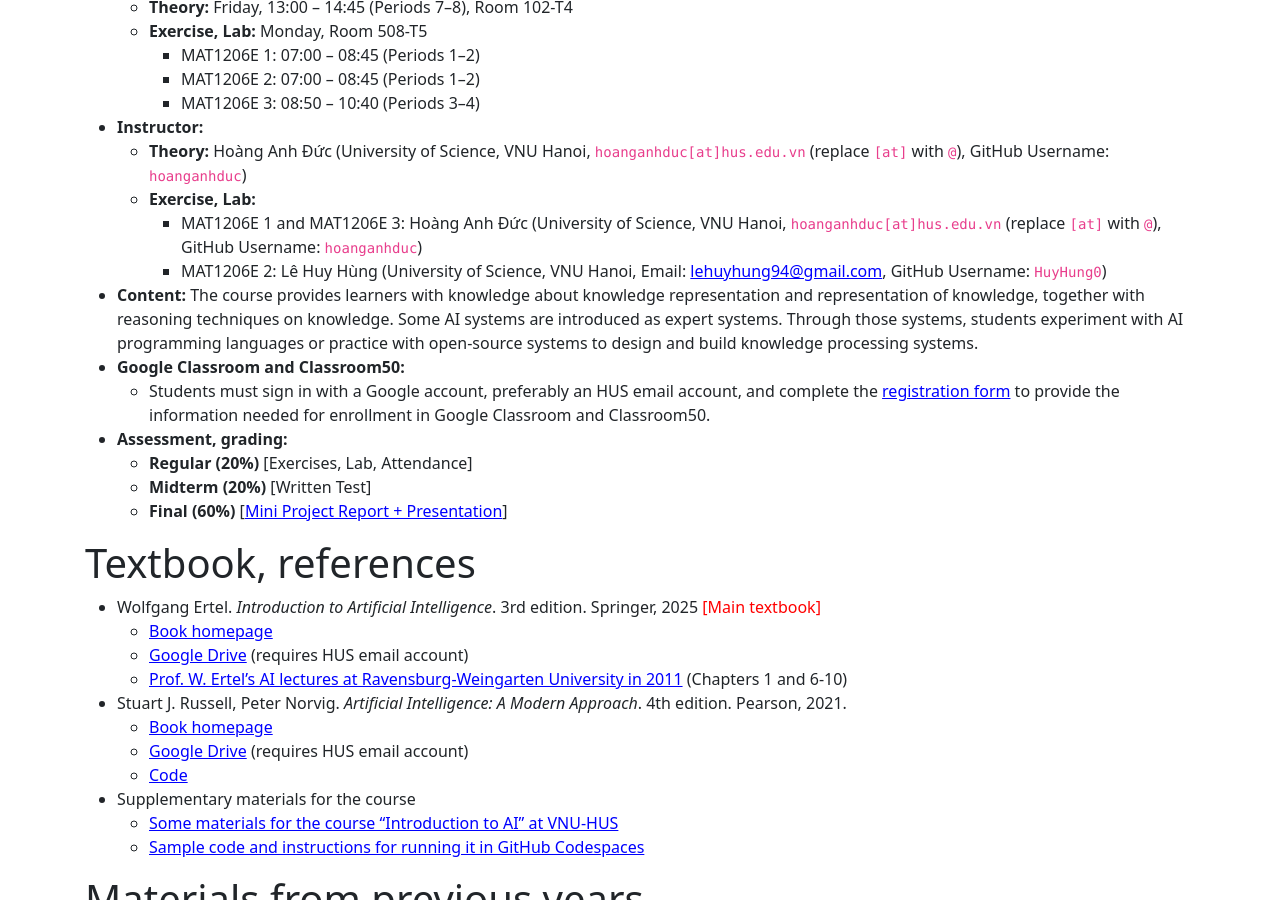
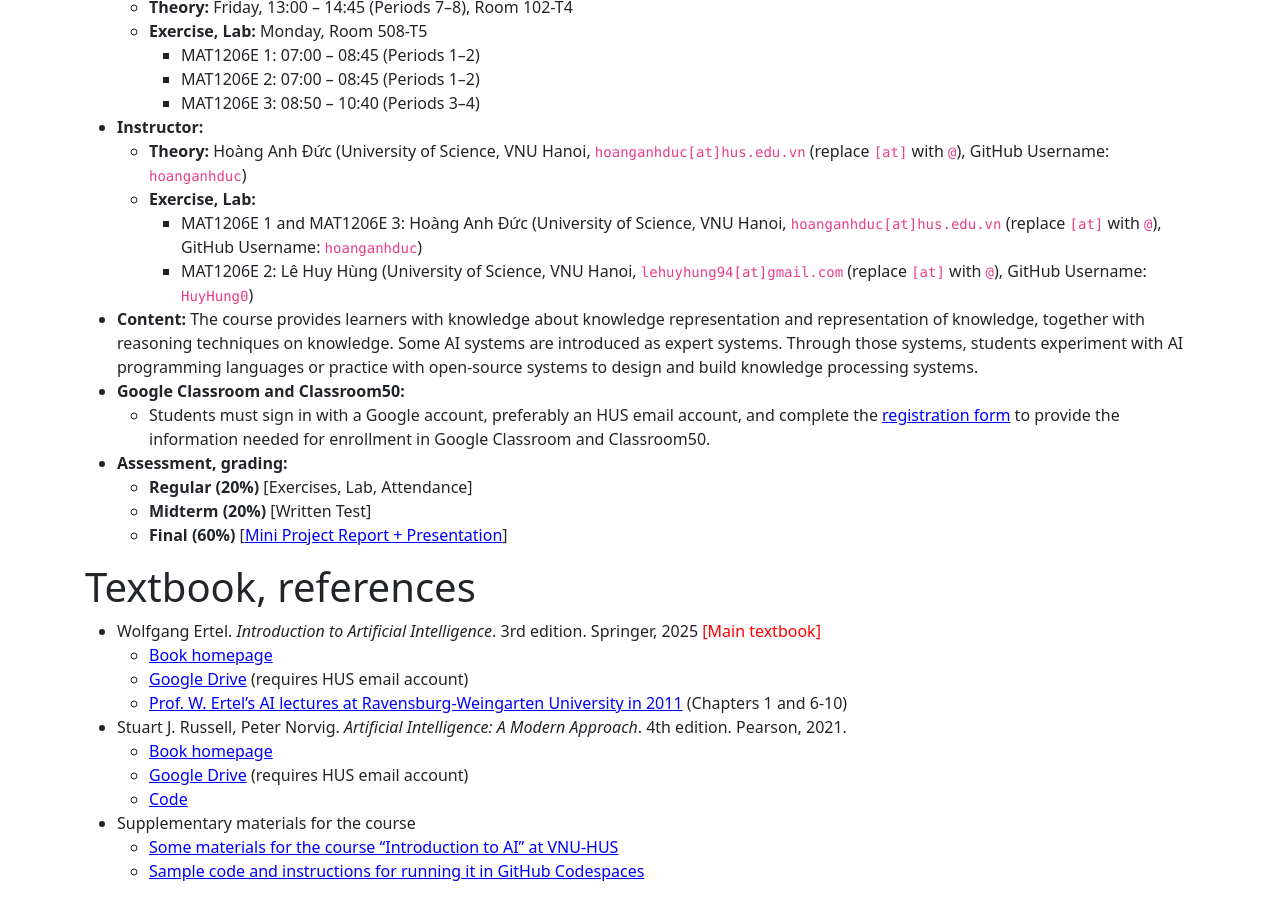
Before and after one commit to hoanganhduc/hoanganhduc.github.io, a Jekyll site: the page built from teaching/VNU-HUS/2026/winter/MAT1206E/index.md, in a window 1280 px wide and 900 px high, scrolled down 816 px. Built offline with Jekyll 4.4.1, drawn with Linux system fonts in a browser that asks for light colours; nearby versions of some CDN libraries; a style sheet for code colours, icons or effects is not loaded.

Commit message:
Match lecturer email formatting across course web pages

```diff
--- a/teaching/VNU-HUS/2026/winter/MAT1206E/index.md
+++ b/teaching/VNU-HUS/2026/winter/MAT1206E/index.md
@@ -37,7 +37,7 @@ This is the website for the course "Introduction to Artificial Intelligence (VNU
   * **Theory:** Hoàng Anh Đức (University of Science, VNU Hanoi, `hoanganhduc[at]hus.edu.vn` (replace `[at]` with `@`), GitHub Username: `hoanganhduc`)
   * **Exercise, Lab:**
     * MAT1206E 1 and MAT1206E 3: Hoàng Anh Đức (University of Science, VNU Hanoi, `hoanganhduc[at]hus.edu.vn` (replace `[at]` with `@`), GitHub Username: `hoanganhduc`)
-    * MAT1206E 2: Lê Huy Hùng (University of Science, VNU Hanoi, Email: [lehuyhung94@gmail.com](mailto:lehuyhung94@gmail.com), GitHub Username: `HuyHung0`)
+    * MAT1206E 2: Lê Huy Hùng (University of Science, VNU Hanoi, `lehuyhung94[at]gmail.com` (replace `[at]` with `@`), GitHub Username: `HuyHung0`)
 * **Content:** The course provides learners with knowledge about knowledge representation and representation of knowledge, together with reasoning techniques on knowledge. Some AI systems are introduced as expert systems. Through those systems, students experiment with AI programming languages or practice with open-source systems to design and build knowledge processing systems.
 * **Google Classroom and Classroom50:**
   * Students must sign in with a Google account, preferably an HUS email account, and complete the [registration form](https://forms.gle/tSF6roynhbY2DN5c8) to provide the information needed for enrollment in Google Classroom and Classroom50.
```
Also changed, not shown: teaching/VNU-HUS/2026/winter/MAT1206E/mini-projects.md (+1 -1 lines), teaching/VNU-HUS/2026/winter/MAT3508/index.md (+1 -1 lines), teaching/VNU-HUS/2026/winter/MAT3508/mini-projects.md (+1 -1 lines).
